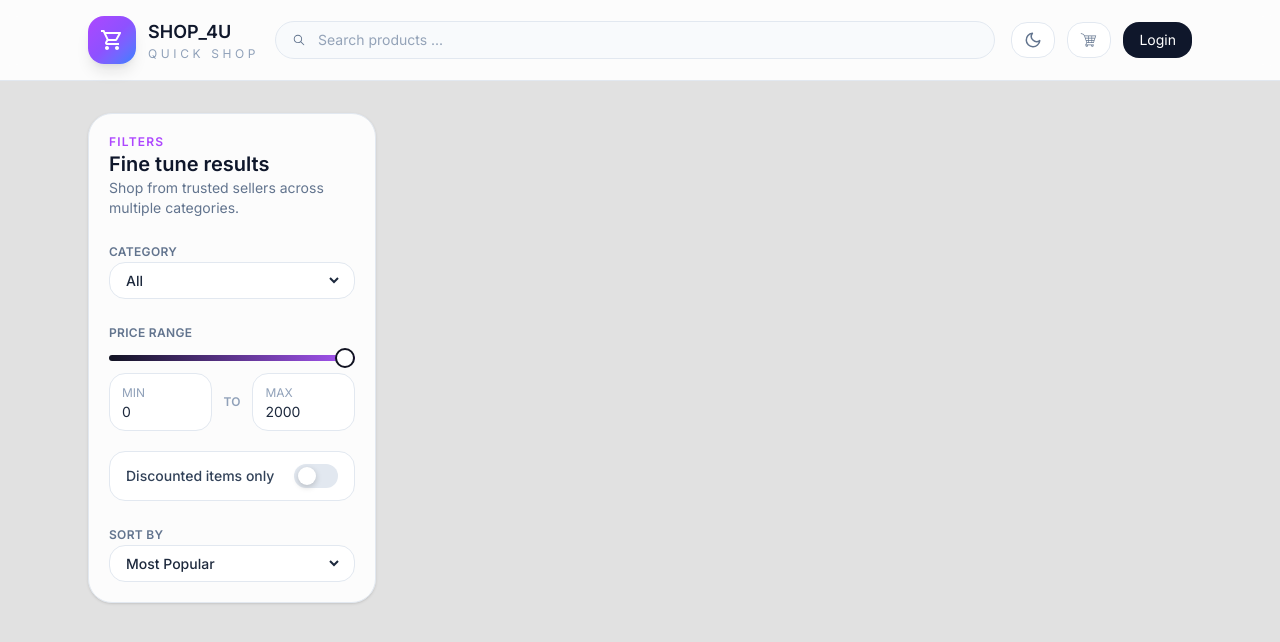
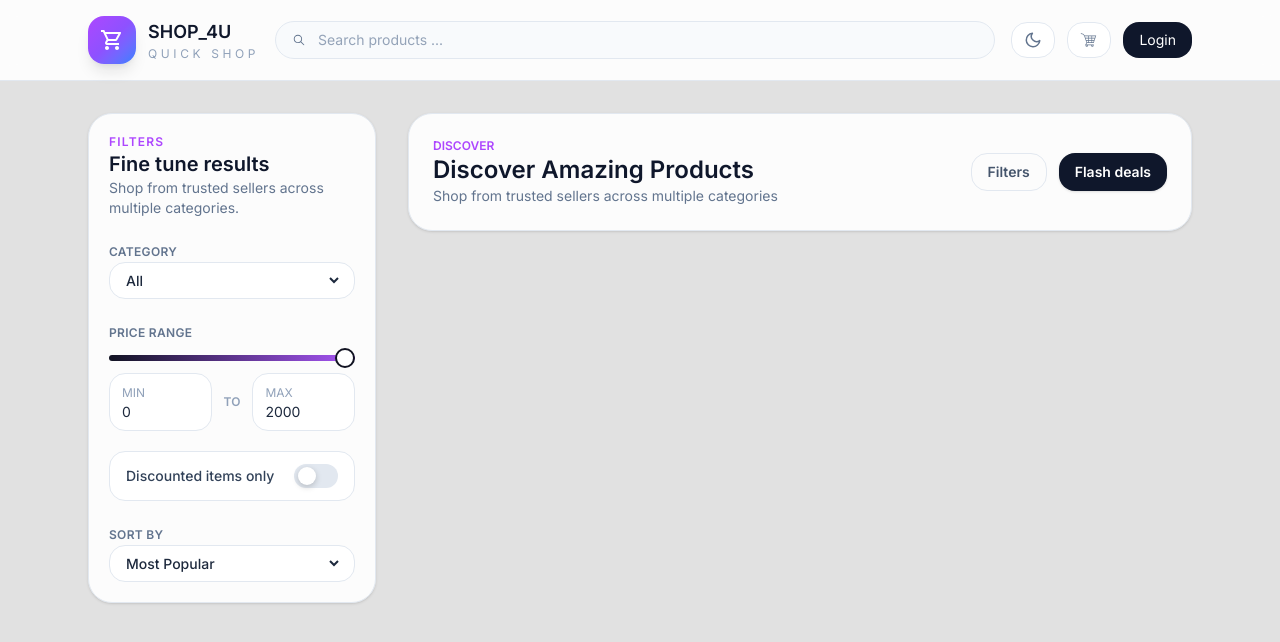
Before and after one commit to Abdallah-AbouHamdan/SHOP_4U, a React app in the folder frontend/: page / in a window 1280 px wide. Shown: the top 642 px of the page. Built offline with nearby package versions, Linux system fonts and the light colour scheme; the HTML template or start-up script is replaced by a standard one.

Commit message:
improving the homepage

```diff
--- a/frontend/src/pages/Home.tsx
+++ b/frontend/src/pages/Home.tsx
@@ -7,6 +7,34 @@ export default function Home() {
         <aside className="w-full shrink-0 lg:w-72">
           <Filters />
         </aside>
+        <main className="flex-1 space-y-6">
+          <section className="rounded-3xl border border-slate-200 bg-white/90 p-6 shadow-sm">
+            <div className="flex flex-wrap items-center justify-between gap-4">
+              <div>
+                <p className="text-xs font-semibold uppercase tacking-[0.3em] text-purple-500">
+                  Discover
+                </p>
+                <h1 className="text-2xl font-semibold text-slate-900">
+                  Discover Amazing Products
+                </h1>
+                <p className="text-sm text-slate-500">
+                  Shop from trusted sellers across multiple categories
+                </p>
+              </div>
+              <div className="flex gap-3 text-sm font-semibold">
+                 <button className="rounded-2xl border border-slate-200 px-4 py-2 text-slate-600">
+                  Filters
+                </button>
+                <button className="rounded-2xl bg-slate-900 px-4 py-2 text-white shadow">
+                  Flash deals
+                </button>
+              </div>
+            </div>
+          </section>
+
+
+        </main>
       </div>
-      </div>
-)}
+    </div>
+  );
+}
```
